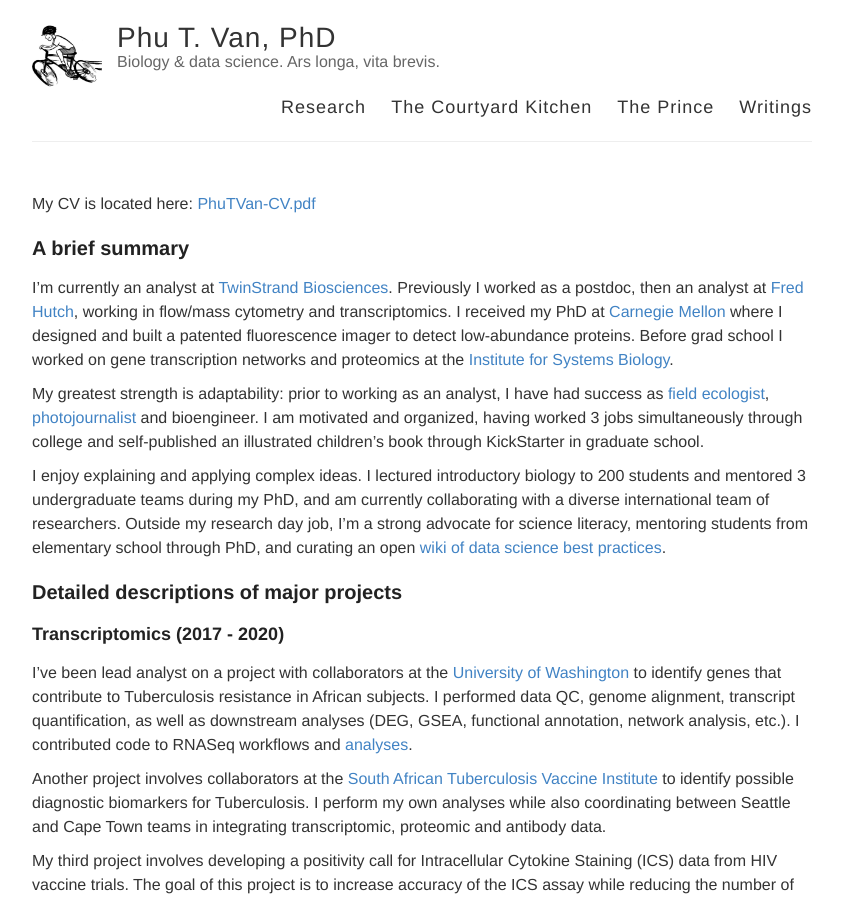
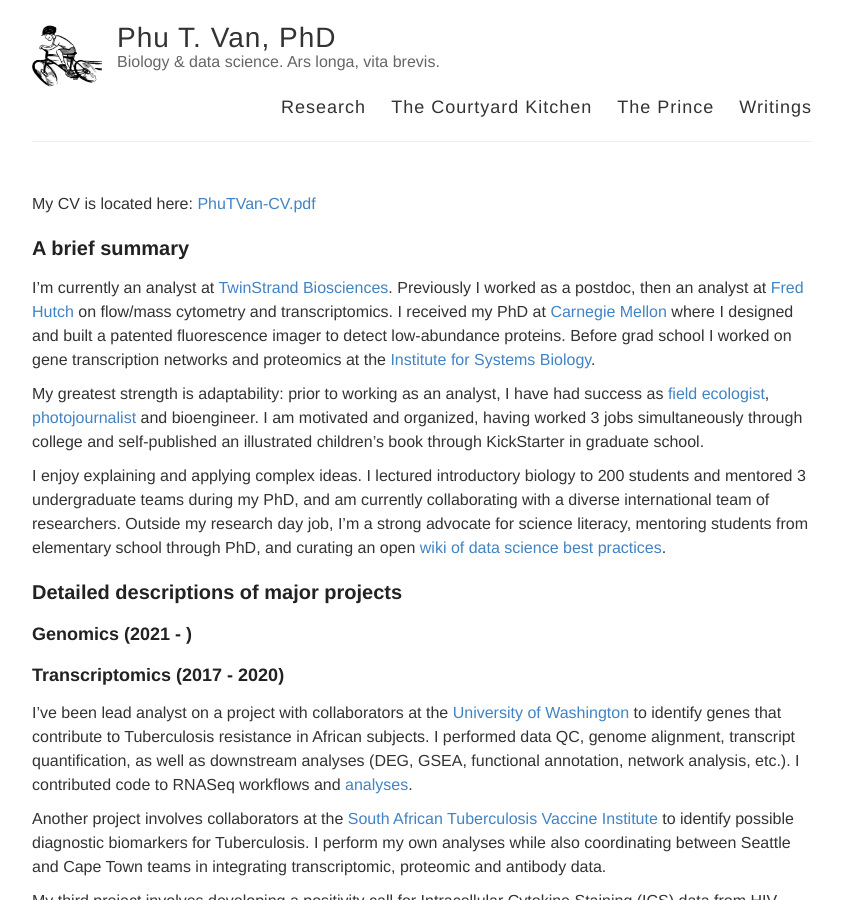
Before and after one commit to ptvan/ptvan.github.io, a Jekyll site: the page built from research.md, in a window 1280 px wide and 900 px high. Shown: the whole window, without its empty margins (218-1061 px from the left). Built offline with Jekyll 4.4.1, drawn with Linux system fonts in a browser that asks for light colours.

Commit message:
minor additions

```diff
--- a/research.md
+++ b/research.md
@@ -8,13 +8,15 @@
 
 ## A brief summary
 
-I'm currently an analyst at [TwinStrand Biosciences](https://twinstrandbio.com/). Previously I worked as a postdoc, then an analyst at [Fred Hutch](http://rglab.org), working in flow/mass cytometry and transcriptomics. I received my PhD at [Carnegie Mellon](https://cmu.edu/bio) where I designed and built a patented fluorescence imager to detect low-abundance proteins. Before grad school I worked on gene transcription networks and proteomics at the [Institute for Systems Biology](https://baliga.systemsbiology.net/).
+I'm currently an analyst at [TwinStrand Biosciences](https://twinstrandbio.com/). Previously I worked as a postdoc, then an analyst at [Fred Hutch](http://rglab.org) on flow/mass cytometry and transcriptomics. I received my PhD at [Carnegie Mellon](https://cmu.edu/bio) where I designed and built a patented fluorescence imager to detect low-abundance proteins. Before grad school I worked on gene transcription networks and proteomics at the [Institute for Systems Biology](https://baliga.systemsbiology.net/).
 
 My greatest strength is adaptability: prior to working as an analyst, I have had success as [field ecologist](https://www.fs.usda.gov/colville), [photojournalist](https://makingtheprince.blogspot.com/2013/11/meet-author.html) and bioengineer. I am motivated and organized, having worked 3 jobs simultaneously through college and self-published an illustrated children's book through KickStarter in graduate school.
 
 I enjoy explaining and applying complex ideas. I lectured introductory biology to 200 students and mentored 3 undergraduate teams during my PhD, and am currently collaborating with a diverse international team of researchers. Outside my research day job, I'm a strong advocate for science literacy, mentoring students from elementary school through PhD, and curating an open [wiki of data science best practices](https://sciwiki.fredhutch.org).
 
 ## Detailed descriptions of major projects
+
+### Genomics (2021 - )
 
 ### Transcriptomics (2017 - 2020)
 
```
